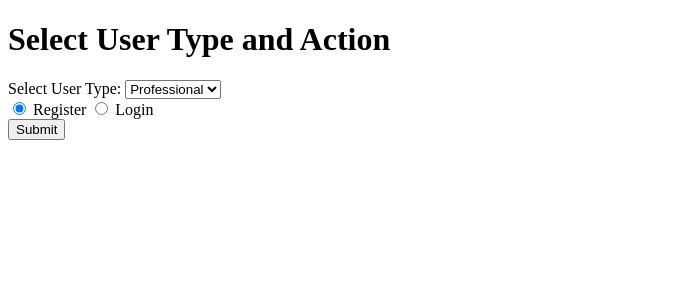
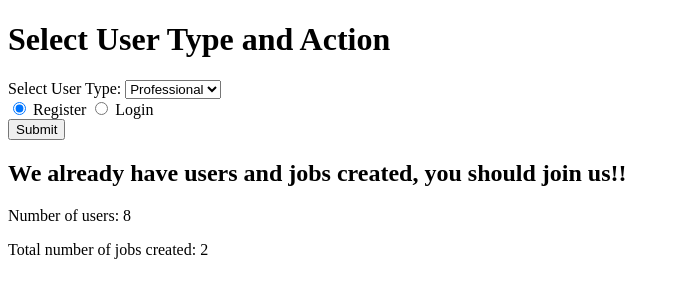
Before and after one commit to Nadavda1/finalPro, a Django app: page / in a window 1280 px wide. Shown: the top 300 px of the page, without its empty margins (0-679 px from the left). Run offline with Django 5.2, Linux system fonts and the light colour scheme; data comes from the database, SQL or seed files in the repository; both versions use the stored data as it was after the commit.

Commit message:
Add job creation features

```diff
--- a/realEstateSite/myApp/forms.py
+++ b/realEstateSite/myApp/forms.py
@@ -63,7 +63,7 @@ class AnswerForm(forms.ModelForm):
 class JobDetailForm(forms.ModelForm):
     class Meta:
         model = JobDetail
-        fields = ['job_name', 'budget']
+        fields = ['job_name', 'budget', 'detail_of_project', 'start_time', 'end_time']
 
 
 class AnswerJobForm(forms.ModelForm):
--- a/realEstateSite/myApp/models.py
+++ b/realEstateSite/myApp/models.py
@@ -2,6 +2,7 @@ from enum import Enum
 
 from django.contrib.auth.models import AbstractBaseUser, BaseUserManager, AbstractUser
 from django.db import models
+from django.utils import timezone
 
 
 class UserManager(BaseUserManager):
@@ -43,10 +44,22 @@ class Professional(AbstractBaseUser):
     number_of_jobs = models.IntegerField()
     years_of_experience = models.IntegerField()
     is_available = models.BooleanField(default=False)
+    average_rating = models.DecimalField(default=0, max_digits=3, decimal_places=2)
+
     objects = UserManager()
 
     USERNAME_FIELD = 'full_name'
     REQUIRED_FIELDS = ['username', 'specialization', 'number_of_jobs', 'years_of_experience']
+
+    def update_average_rating(self, new_rating):
+        total_ratings = self.number_of_jobs
+        current_total_rating = self.average_rating * total_ratings
+        new_total_rating = current_total_rating + new_rating
+        new_average_rating = new_total_rating / (
+                total_ratings + 1)  # Incrementing total_ratings by 1 for the new rating
+        self.average_rating = new_average_rating
+        self.number_of_jobs += 1
+        self.save()
 
 
 class Question(models.Model):
@@ -72,8 +85,18 @@ class JobDetail(models.Model):
     job_name = models.CharField(max_length=255)
     customer = models.ForeignKey(Customer, on_delete=models.CASCADE)
     budget = models.DecimalField(max_digits=10, decimal_places=2)
+    detail_of_project = models.TextField()
+    start_time = models.DateTimeField(blank=True, null=True)
+    end_time = models.DateTimeField(blank=True, null=True)
+    project_ended = models.BooleanField(default=False)
+    objects = models.Manager()
 
-    objects = models.Manager()
+    def check_project_status(self):
+        if self.end_time and timezone.now() > self.end_time:
+            self.project_ended = True
+        else:
+            self.project_ended = False
+        self.save()
 
 
 class AnswerJob(models.Model):
--- a/realEstateSite/myApp/urls.py
+++ b/realEstateSite/myApp/urls.py
@@ -16,4 +16,5 @@ urlpatterns = [
     path('professional/get_detail_professional/', views.get_detail_professional, name='get_detail_professional'),
     path('job/choose_pro/', views.choose_pro, name='choose_pro'),
     path('professional/job_offers/', views.job_offers, name='job_offers'),
+    path('job/rate_professionals/', views.rate_professionals, name='rate_professionals'),
 ]
--- a/realEstateSite/myApp/views.py
+++ b/realEstateSite/myApp/views.py
@@ -5,10 +5,17 @@ from django.contrib.auth import login, authenticate
 from .models import JobDetail, JobApproval, Customer, Professional, Answer, Question, AnswerJob, Specialization
 from django.contrib.auth.hashers import check_password
 from django.core.exceptions import ObjectDoesNotExist
+from django.utils import timezone
 
 
 def home(request):
-    return render(request, 'home.html')
+    num_customers = Customer.objects.count()
+    num_professionals = Professional.objects.count()
+    count_users = num_customers + num_professionals
+    num_jobs = JobDetail.objects.count()
+
+    return render(request, 'home.html', {'count_users': count_users,
+                                         'num_jobs': num_jobs})
 
 
 def customer_register(request):
@@ -144,7 +151,8 @@ def get_matching_professionals(new_job_detail):
                 best_score = score
                 best_professional = professional
         # need to check if professional exists
-        professionals.append(best_professional.full_name)
+        if best_professional:
+            professionals.append(best_professional.full_name)
 
     return professionals
 
@@ -187,7 +195,8 @@ def job_detail(request):
 
         approved_professionals = JobApproval.objects.filter(job_detail=job, approved=True)
         pending_professionals = JobApproval.objects.filter(job_detail=job, approved=False)
-
+        job.check_project_status()
+        request.session['job_id'] = job_id
         return render(request, 'job_details.html', {'job': job, 'approved_professionals': approved_professionals,
                                                     'pending_professionals': pending_professionals})
 
@@ -268,3 +277,19 @@ def job_offers(request):
         return redirect('professional_home')
 
     return render(request, 'job_offers.html', {'job_approvals': job_approvals})
+
+
+def rate_professionals(request):
+    job_id = request.session.get('job_id')
+    job = JobDetail.objects.get(id=job_id)
+    professionals = JobApproval.objects.filter(job_detail=job, approved=True)
+
+    if request.method == 'POST':
+        professional_id = request.POST.get('professional_id')
+        rating = request.POST.get('rating')
+        # Retrieve the professional and update their rating
+        professional = get_object_or_404(Professional, id=professional_id)
+        professional.update_average_rating(int(rating))
+        return redirect('job_details')
+
+    return render(request, 'rate_professionals.html', {'professionals': professionals})
--- a/realEstateSite/templates/choose_pro.html
+++ b/realEstateSite/templates/choose_pro.html
@@ -14,7 +14,7 @@
             <li>
                 <label>
                     <input type="checkbox" name="professional_ids" value="{{ professional.id }}">
-                    {{ professional }} - {{ professional.specialization }} - {{ professional.years_of_experience }} years of experience
+                    {{ professional }} - {{ professional.specialization }} - {{ professional.years_of_experience }} years of experience. rating: {{ professional.average_rating }}
                 </label>
             </li>
             {% endfor %}
--- a/realEstateSite/templates/home.html
+++ b/realEstateSite/templates/home.html
@@ -22,5 +22,8 @@
         <br>
         <button type="submit">Submit</button>
     </form>
+    <h2>We already have users and jobs created, you should join us!!</h2>
+    <p>Number of users: {{ count_users }}</p>
+    <p>Total number of jobs created: {{ num_jobs }}</p>
 </body>
 </html>
--- a/realEstateSite/templates/job_offers.html
+++ b/realEstateSite/templates/job_offers.html
@@ -14,7 +14,7 @@
             <li>
                 <label>
                     <input type="checkbox" name="job_approval_ids" value="{{ job_approval.id }}">
-                    Job name: {{ job_approval.job_detail.job_name }} -budget: {{ job_approval.job_detail.budget }} -Customer: {{ job_approval.job_detail.customer.full_name }}
+                    Job name: {{ job_approval.job_detail.job_name }} -budget: {{ job_approval.job_detail.budget }} -Customer: {{ job_approval.job_detail.customer.full_name }}  -explanation: {{ job_approval.job_detail.detail_of_project }}
                 </label>
             </li>
             {% endfor %}
```
Also changed, not shown: realEstateSite/templates/job_details.html (+6 -1 lines), realEstateSite/templates/rate_professionals.html (added, +22 -0 lines), realEstateSite/db.sqlite3.
